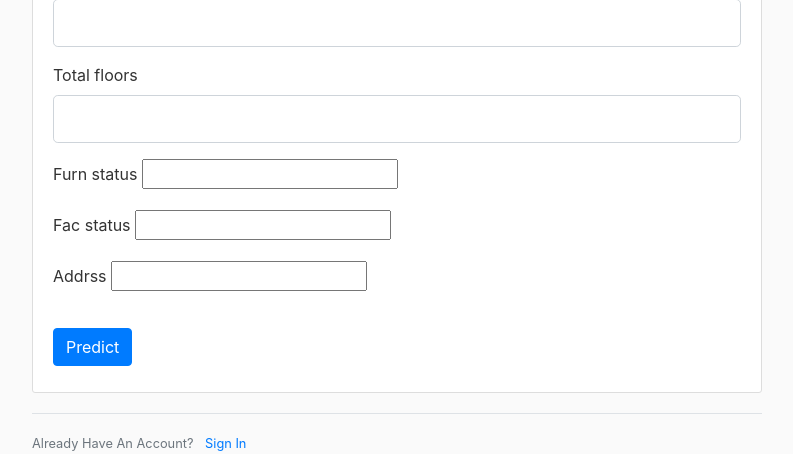
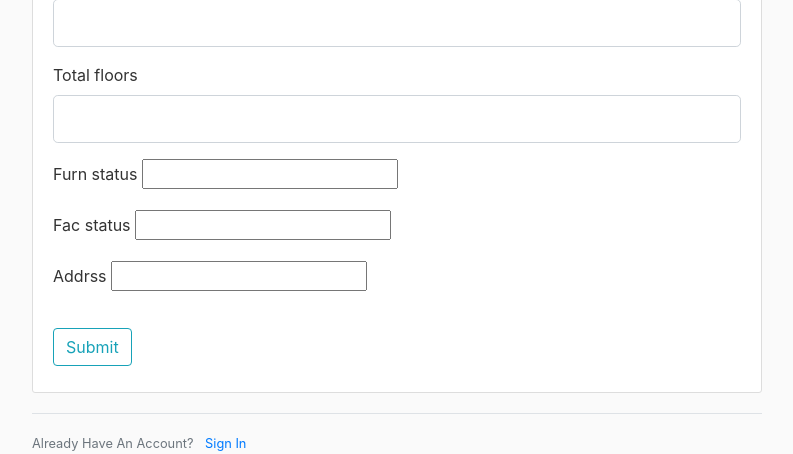
Before and after one commit to shravankumargottala/Hyderabad_House_Price_Prediction, a Flask app: template templates/flatprice.html in a window 1280 px wide. Shown: the part 761-1215 px from the top of the page, without its empty margins (53-846 px from the left). Run offline with Flask 2, Linux system fonts and the light colour scheme; the template is opened without the code that fills it: most values are stand-ins (such as "Sample title", 1, 10 or a date in 2020); form fields are guessed from the names that the template uses; parts of the project's set-up code (start-up, migrations or seed data) failed here and were passed over; some libraries are stand-ins or nearby versions.

Commit message:
Add files via upload

```diff
--- a/templates/flatprice.html
+++ b/templates/flatprice.html
@@ -131,7 +131,7 @@
                 </div>
             </fieldset>
             <div class="form-group">
-				<button type="submit" class="btn btn-primary" value="submit" onClick="checkform();">Predict</button>
+                {{ form.submit(class="btn btn-outline-info") }}
             </div>
         </form>
     </div>
```
